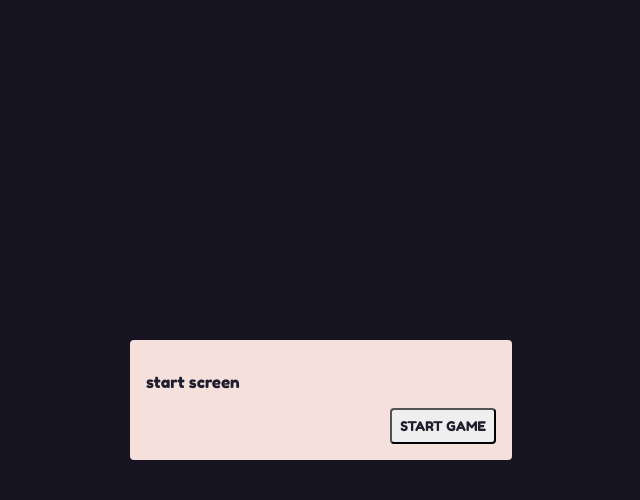
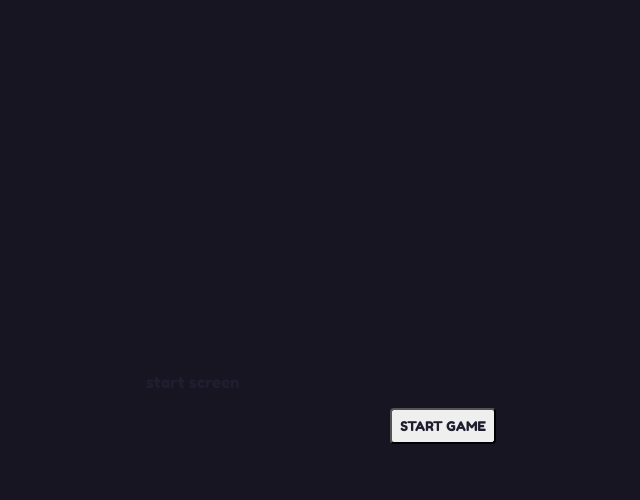
Before and after one commit to theqa-ninja/notWoS, a React (Vite) app in the folder frontend/: page /wnos in a window 1280 px wide. Shown: the top 500 px of the page, without its empty margins (319-959 px from the left). Built offline with nearby package versions, Linux system fonts and the light colour scheme.

Commit message:
Remove default background color

```diff
--- a/frontend/src/styles/components/modal.css
+++ b/frontend/src/styles/components/modal.css
@@ -15,7 +15,6 @@
     shadow-sm
     p-4
     rounded
-    bg-rosewater
     fixed
     h-auto
     left-[50%]
```
